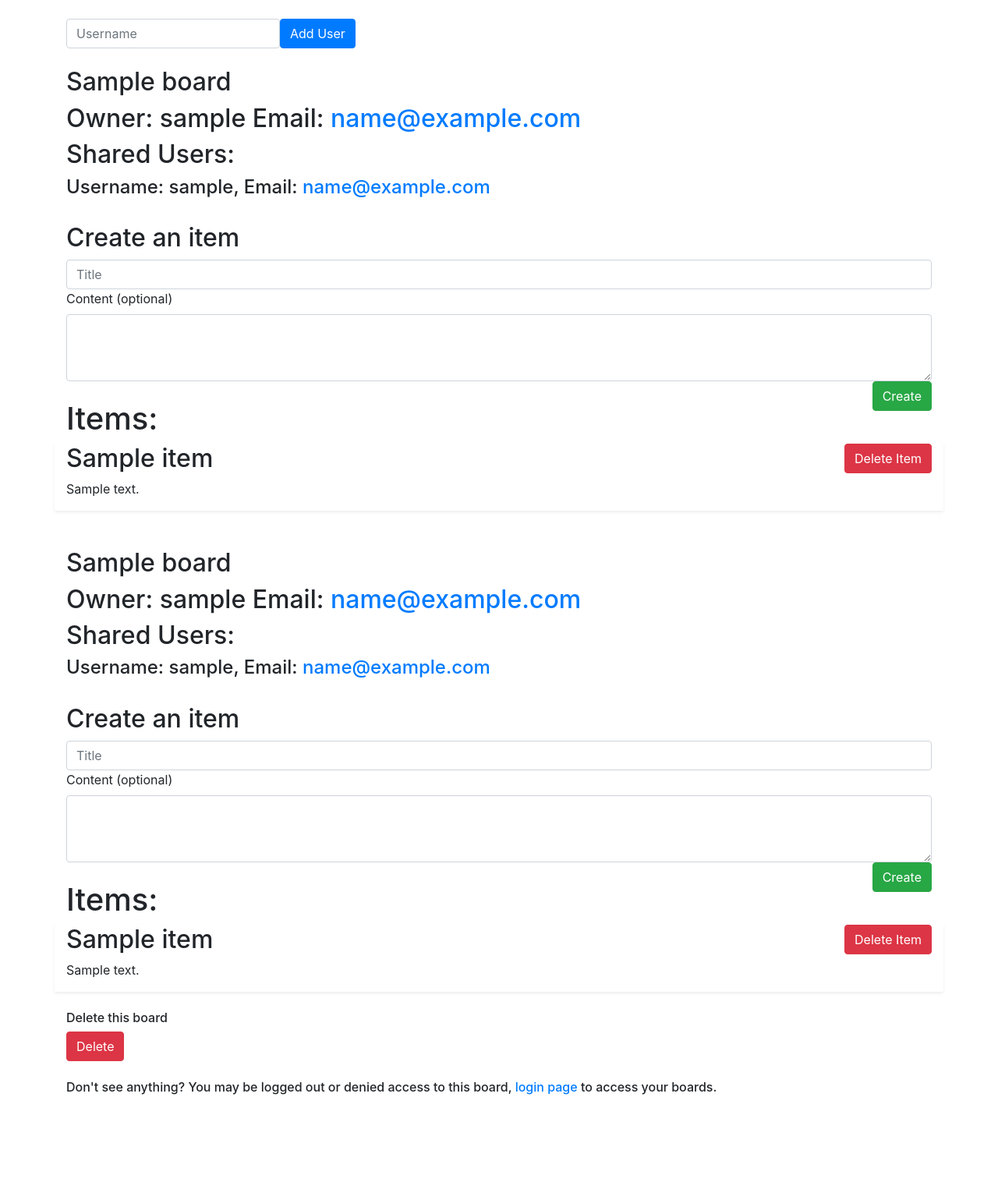
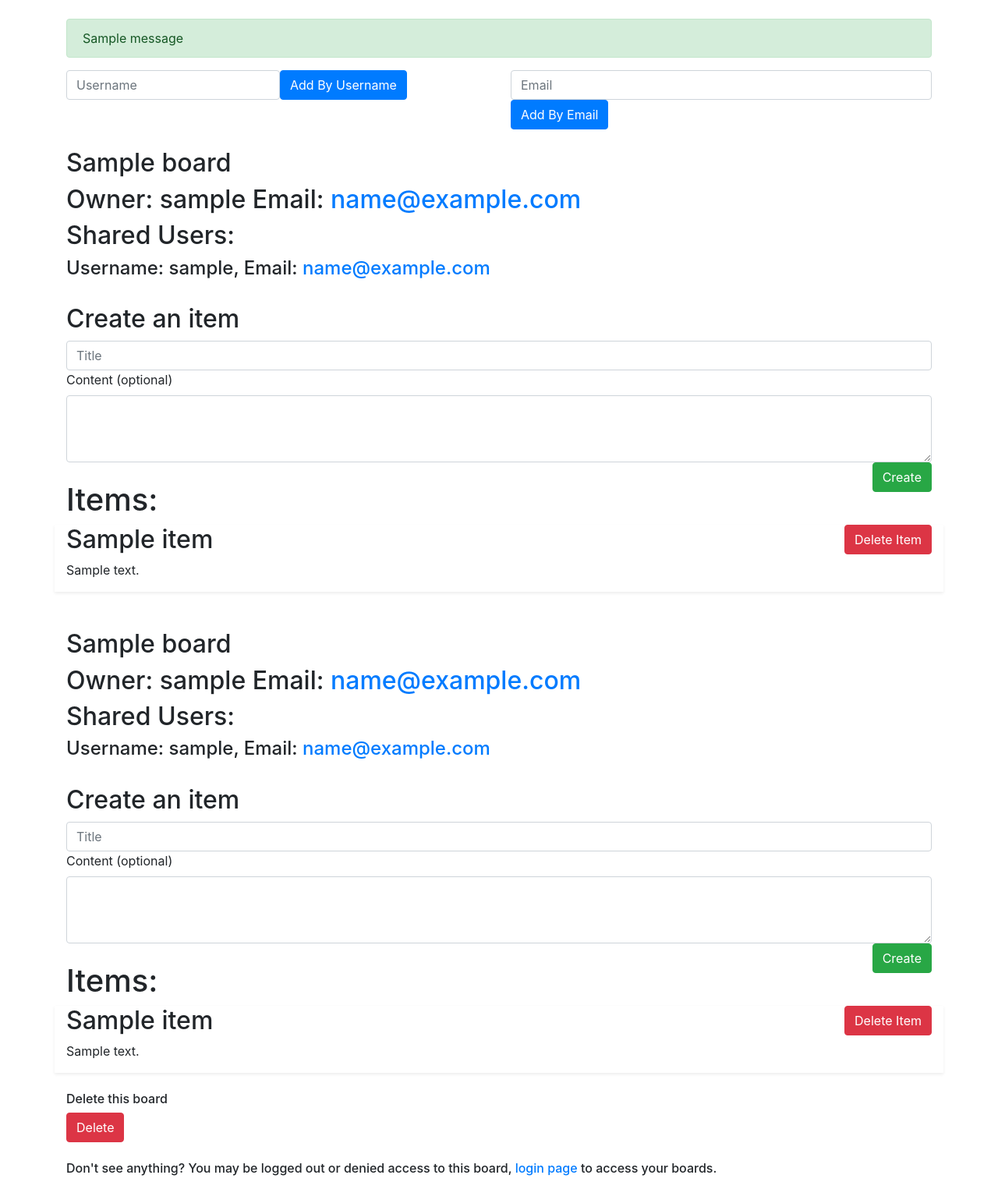
Before and after one commit to ViktorBash/Twizzle, a Django app: page /board/1/ in a window 1280 px wide. Shown: the part 62-1578 px from the top of the page at 78% size. Before the commit the page ends 1466 px from the top, so only its background shows below. Run offline with Django 3.2, Linux system fonts and the light colour scheme; a user stored in the database is signed in; tables that the repository leaves empty hold one stand-in row (values such as "Sample post"); one stand-in notice (Sample message) is shown; some libraries are stand-ins or nearby versions.

Commit message:
Now shared users can be added via their email or their username

```diff
--- a/todo.txt
+++ b/todo.txt
@@ -1,7 +1,5 @@
 ToDo:
 
-- Fix bug where if owner of the board the information is displayed several times
-- Shared users can see boards they are shared too (link it for them somewhere)
 - Add a user via their email
 - Remove a user's access (remove button next to their name)
 
--- a/twizzle/todoboard/templates/todoboard/board_confirm_delete.html
+++ b/twizzle/todoboard/templates/todoboard/board_confirm_delete.html
@@ -5,7 +5,7 @@
             {% csrf_token %}
             <br>
             <h2>Are you sure you want to delete "{{ object.title }}"? It will be deleted <u>permanently.</u></h2>
-            <button type="submit" class="btn btn-danger">Delete Item</button>
+            <button type="submit" class="btn btn-danger">Delete Board</button>
             <a href="{% url 'board-detail' object.id %}" class="btn btn-secondary" role="button" aria-pressed="true">Cancel</a>
 
 
--- a/twizzle/todoboard/templates/todoboard/board_detail.html
+++ b/twizzle/todoboard/templates/todoboard/board_detail.html
@@ -1,13 +1,33 @@
 {% extends "todoboard/base.html" %}
 {% block content %}
     <div class="container">
+        <br>
+        {% if messages %}
+            {% for message in messages %}
+                <div class="alert alert-{{ message.tags }}">
+                    {{ message }}
+                </div>
+            {% endfor %}
+        {% endif %}
+
         {% if boards.author == user %} <!-- If owner, show the add user button -->
-            <br>
-            <form action="add-user/" method="post" class="form-inline">
-                {% csrf_token %}
-                <input class="form-control" type="text" placeholder="Username" name="shared_user">
-                <button type="submit" class="btn btn-primary">Add User</button>
-            </form>
+            <div class="row">
+                <div class="col">
+                    <form action="add-user/" method="post" class="form-inline">
+                        {% csrf_token %}
+                        <input class="form-control" type="text" placeholder="Username" name="shared_user">
+                        <button type="submit" class="btn btn-primary">Add By Username</button>
+                    </form>
+                </div>
+
+                <div class="col">
+                    <form action="add-user-email/" method="post">
+                        {% csrf_token %}
+                        <input class="form-control" type="text" placeholder="Email" name="shared_user_email">
+                        <button type="submit" class="btn btn-primary">Add By Email</button>
+                    </form>
+                </div>
+            </div>
         {% endif %}
 
 
--- a/twizzle/todoboard/urls.py
+++ b/twizzle/todoboard/urls.py
@@ -10,6 +10,7 @@ urlpatterns = [
     path('board/<int:pk>/delete-item/<int:itempk>/', views.delete_item, name="delete-item"),
     path('create-board/', views.create_board, name="create-board"),
     path('board/<int:pk>/create-item/', views.create_item, name='create-item'),
-    path('board/<int:pk>/add-user/', views.BoardAddUser, name='add-user')
+    path('board/<int:pk>/add-user/', views.BoardAddUser, name='add-user'),
+    path('board/<int:pk>/add-user-email/', views.BoardAddUserEmail, name='add-user-email'),
 
 ]
--- a/twizzle/todoboard/views.py
+++ b/twizzle/todoboard/views.py
@@ -9,6 +9,8 @@ from django.views.generic import (ListView,
 from django.contrib.auth.mixins import LoginRequiredMixin, UserPassesTestMixin
 from django.contrib.auth.models import User
 from django.http import HttpResponseRedirect, HttpResponse
+from django.contrib import messages
+
 
 # Old home view
 # def home(request):
@@ -20,7 +22,6 @@ class HomeView(ListView, UserPassesTestMixin):
     template_name = "todoboard/home.html"
     context_object_name = "boards"
     ordering = ['-date_posted']
-
 
     def get_queryset(self):
         if self.request.user.is_anonymous:
@@ -93,17 +94,42 @@ class BoardDelete(LoginRequiredMixin, DeleteView, UserPassesTestMixin):
 
 
 def BoardAddUser(request, pk):
+    print("add by username")
     shared_user = request.POST['shared_user']
+
+    # This try/except block is for adding users only if the user exists or is not shared to the board already
     try:
-        print("Ree")
+        # See if the user is an actual user, if not we go to the outer except at the bottom
         user_to_share = User.objects.get(username=shared_user)
-        print("ree 2")
         try:
+            # Try if the user is already shared to the board, if they aren't we go to the inner except
             is_there_user = Shared_User.objects.get(shared_author=user_to_share)
+            messages.info(request, "User already shared to this board")
         except:
+            # We share the user because they exist and they are not already in the board
             created_shared_user = Shared_User.objects.create(board_id=pk, shared_author=user_to_share)
+            messages.info(request, "User added")
     except:
-        pass
+        # This except block is triggered if the person does not exist
+        messages.info(request, "User doesn't exist")
 
     return_link = "/board/" + str(pk) + "/"
     return redirect(return_link)
+
+
+def BoardAddUserEmail(request, pk):
+    print("Add by email")
+    shared_user_email = request.POST['shared_user_email']
+    try:  # Try to get the user
+        user_to_share = User.objects.get(email=shared_user_email)
+        try:  # Try to see if the user is already shared
+            is_there_user = Shared_User.objects.get(shared_author=user_to_share)
+            messages.info(request, "User already shared to this board")
+        except:  # The user is not already shared, so we make them shared
+            created_shared_user = Shared_User.objects.create(board_id=pk, shared_author=user_to_share)
+            messages.info(request, "User added")
+    except:  # Try to get user failed, so user doesn't exist
+        messages.info(request, "User doesn't exist")
+
+    return_link = "/board/" + str(pk) + "/"
+    return redirect(return_link)
```
